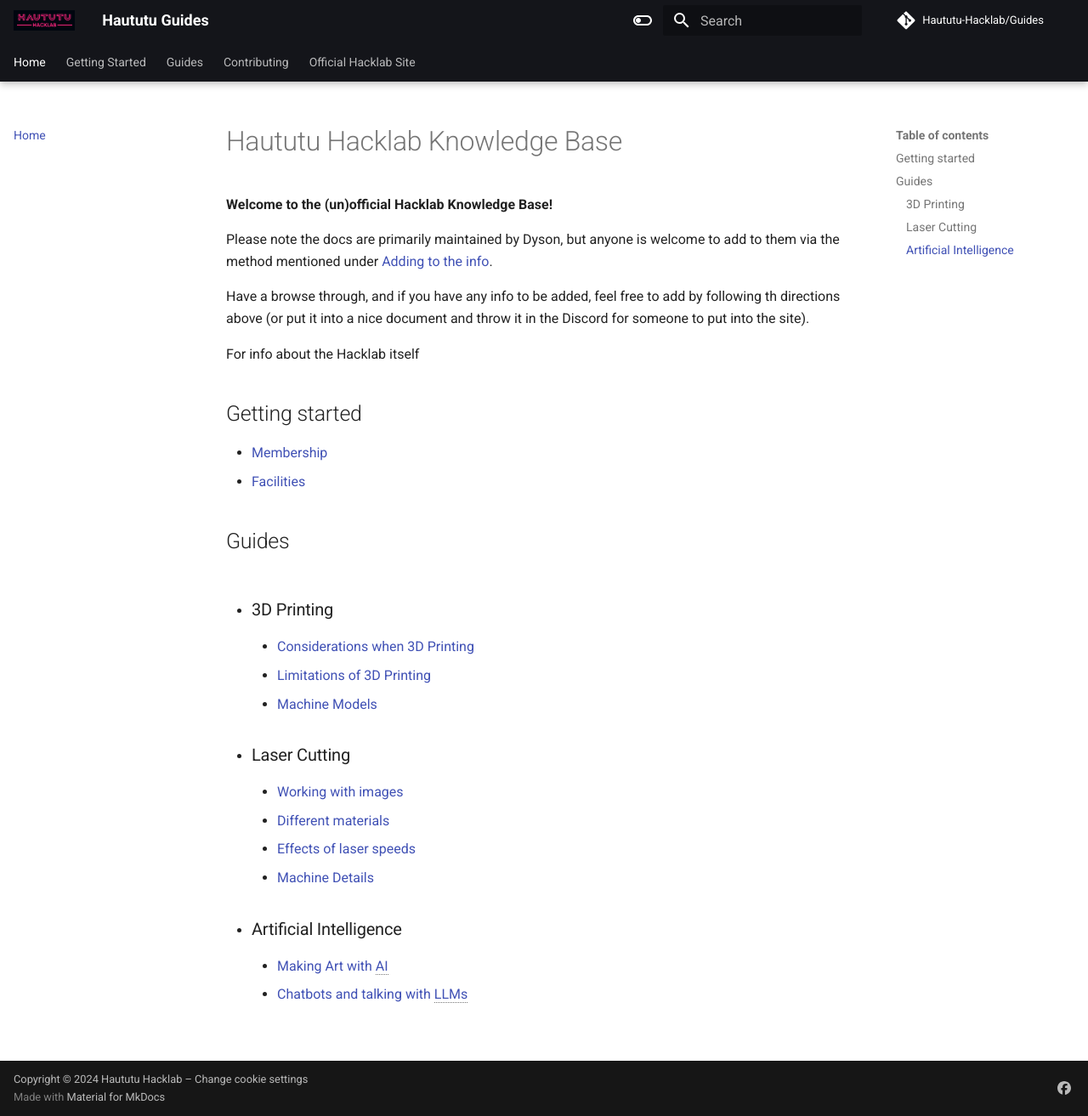
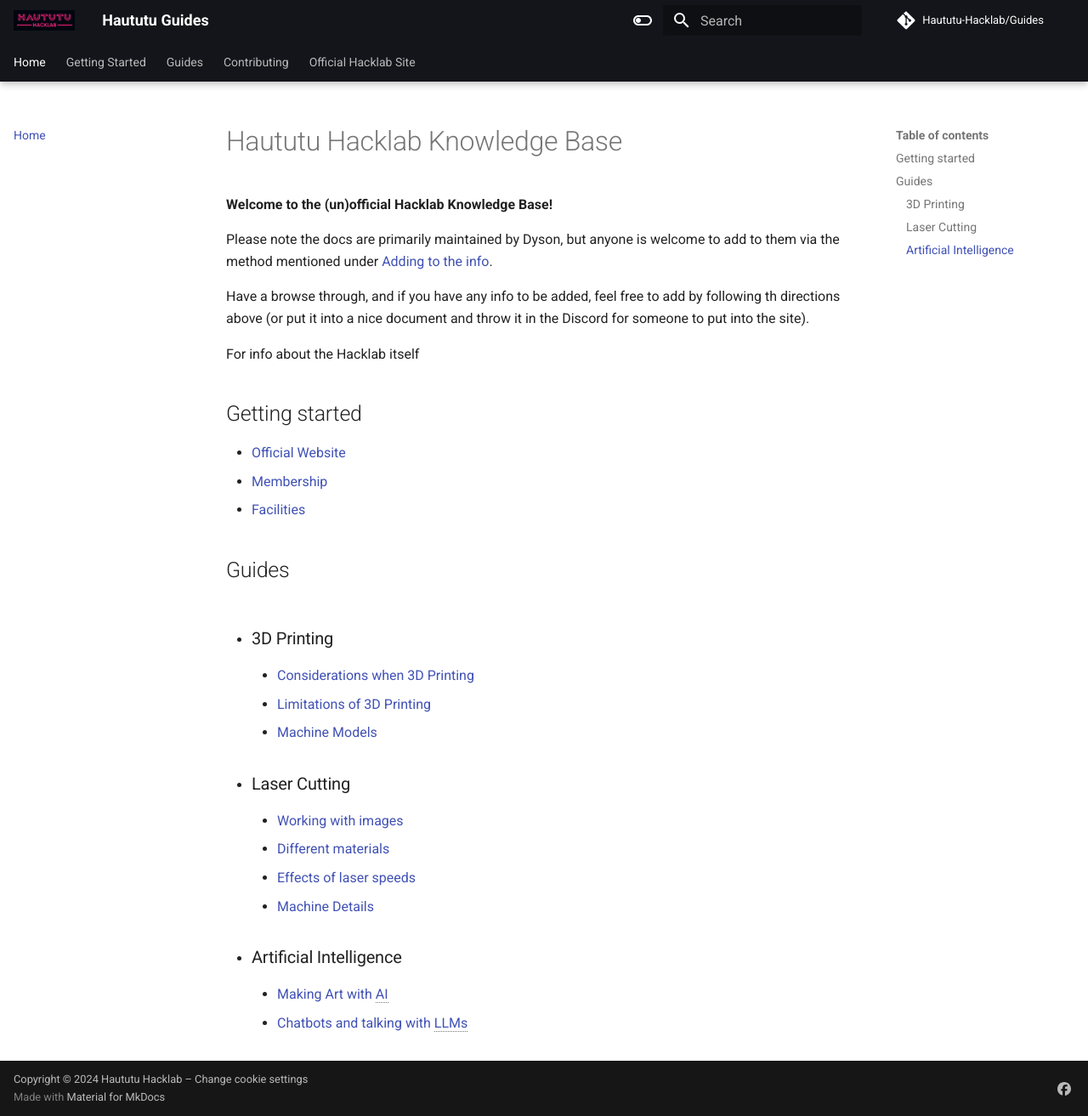
Before and after one commit to Haututu-Hacklab/Guides, an MkDocs documentation site: the page built from docs/index.md, in a window 1280 px wide and 1313 px high. Shown: the whole window at 85% size. Built offline with MkDocs 1.6.1 and Material for MkDocs 9.7.7, drawn with Linux system fonts in a browser that asks for light colours; comment, search, counter and statistics services are not loaded.

Commit message:
Add link to official site

```diff
--- a/docs/index.md
+++ b/docs/index.md
@@ -13,6 +13,7 @@
 
 ## Getting started
 
+- [Official Website](https://www.haututuhacklab.nz/)
 - [Membership](https://www.haututuhacklab.nz/membership)
 - [Facilities](https://www.haututuhacklab.nz/spaces/)
 
```
